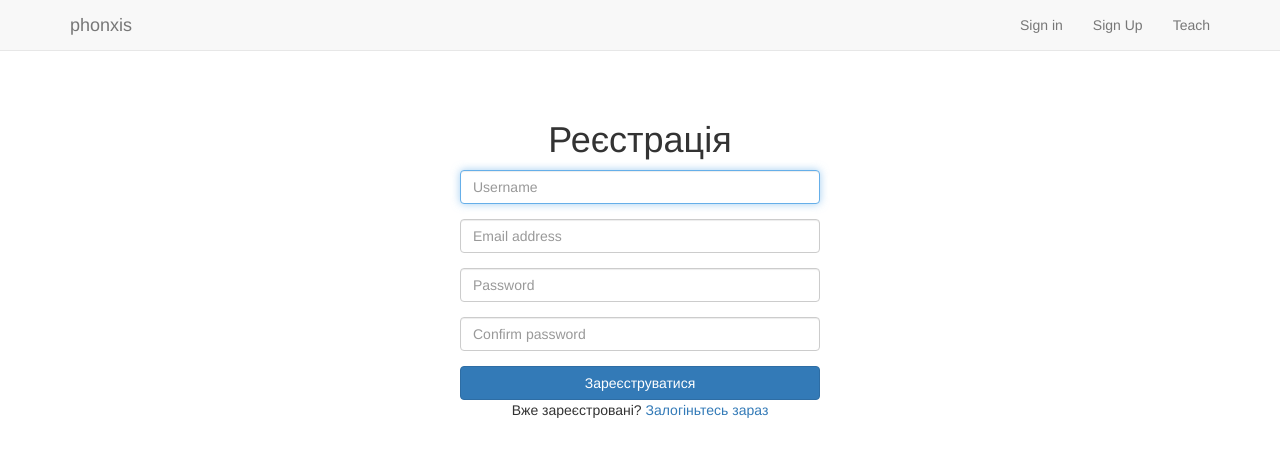
After one commit to phonxis/diploma, a Django app: page /accounts/registration/ in a window 1280 px wide. The commit adds this page. Shown: the top 457 px of the page. Run offline with Django 3.2, Linux system fonts and the light colour scheme; some libraries are stand-ins or nearby versions.

Commit message:
added automatic addition some users to instructor group

```diff
--- a/courses/templates/base.html
+++ b/courses/templates/base.html
@@ -44,6 +44,8 @@
                     <li>
                         <a href="{% url 'student_registration' %}">Sign Up</a>
                     </li>
+
+                    <li><a href="{% url 'instructor_registration' %}">Teach</a></li>
                 {% endif %}
             </ul>
         </div>
--- /dev/null
+++ b/courses/templates/registration/registration.html
@@ -0,0 +1,31 @@
+{% extends "base.html" %}
+
+{% block title %}
+    Teach
+{% endblock %}
+
+{% block content %}
+<div class="row">
+    <div class="col-md-4 col-md-offset-4 col-sm-6 col-sm-offset-3">
+        <div class="content">
+            <h1 class="text-center">Реєстрація</h1>
+            <form action="." class="register-form user-form" method="POST">
+                {{ form.username }}
+                {{ form.email }}
+                {{ form.password1 }}
+                {{ form.password2 }}
+                {% csrf_token %}
+                <input type="hidden" name="next" value="{{ next }}" />
+                <input type="submit" class="btn btn-primary btn-hg btn-block" value="Зареєструватися" />
+            </form>
+            <p class="text-center">
+                Вже зареєстровані?
+                <a href="{% url 'login' %}">
+                    Залогіньтесь зараз
+                </a>
+            </p>
+        </div>
+    </div>
+</div>
+
+{% endblock %}
--- a/courses/views.py
+++ b/courses/views.py
@@ -1,16 +1,17 @@
 from django.shortcuts import render, redirect, get_object_or_404
-from django.core.urlresolvers import reverse_lazy
+from django.core.urlresolvers import reverse_lazy, reverse
 from django.forms.models import modelform_factory
 from django.apps import apps
-from django.db.models import Count
+from django.db.models import Count, Q
 from django.views.generic import TemplateView
 from django.views.generic.list import ListView
 from django.views.generic.detail import DetailView
 from django.views.generic.base import TemplateResponseMixin, View
 from django.views.generic.edit import CreateView, UpdateView, DeleteView, FormView
-from django.contrib.auth import REDIRECT_FIELD_NAME, login
+from django.contrib.auth import REDIRECT_FIELD_NAME, login, authenticate
 from django.contrib.auth.forms import AuthenticationForm
 from django.contrib.auth.mixins import LoginRequiredMixin, PermissionRequiredMixin
+from django.contrib.auth.models import User, Group, Permission
 from django.core.cache import cache
 from django.utils.decorators import method_decorator
 from django.views.decorators.cache import never_cache
@@ -19,7 +20,7 @@ from django.http import HttpResponseRedirect
 from braces.views import CsrfExemptMixin, JsonRequestResponseMixin
 from .models import Course, Module, Content, Subject
 from .forms import ModuleFormSet
-from students.forms import CourseEnrollForm, UsersLoginForm
+from students.forms import CourseEnrollForm, UsersLoginForm, UsersCreationForm#, InstructorsCreationForm
 
 
 class IndexView(TemplateView):
@@ -428,3 +429,26 @@ class LoginView(FormView):
         else:
             self.set_test_cookie()
             return self.form_invalid(form)
+
+
+class InstructorRegistrationView(CreateView):
+    template_name = 'registration/registration.html'
+    form_class = UsersCreationForm #InstructorsCreationForm
+    #success_url = reverse_lazy('manage_course_list')
+
+    def form_valid(self, form):
+
+        # после ввода корректных данных в signup форму юзер будет залогинен
+        result = super(InstructorRegistrationView, self).form_valid(form)
+        cd = form.cleaned_data
+        user = authenticate(username=cd['username'], password=cd['password1'])
+        login(self.request, user)
+
+        return result
+
+    # каждого пользователя, который зарегистрировался по ссылке instructor_registration
+    # добавляем в группу Instructor
+    def get_success_url(self):
+        group = Group.objects.get(name='Instructor')
+        group.user_set.add(self.object)
+        return reverse('manage_course_list')
--- a/diploma/urls.py
+++ b/diploma/urls.py
@@ -3,7 +3,7 @@ from django.contrib import admin
 from django.contrib.auth import views as auth
 from django.conf import settings
 from django.conf.urls.static import static
-from courses.views import CourseListView, IndexView, LoginView
+from courses.views import CourseListView, IndexView, LoginView, InstructorRegistrationView
 from students.forms import UsersLoginForm
 
 
@@ -17,6 +17,11 @@ urlpatterns = [
     url(r'^$', IndexView.as_view(), name="index"),
     url(r'^students/', include('students.urls')),
 
+    # регистрация преподавателей
+    url(r'^accounts/registration/$',
+        InstructorRegistrationView.as_view(),
+        name='instructor_registration'),
+
     # social auth
     url(r'^social/', include('social_django.urls', namespace='social'))
 ]
--- a/students/forms.py
+++ b/students/forms.py
@@ -16,7 +16,7 @@ class UsersLoginForm(AuthenticationForm):
     username = forms.CharField(
         widget=forms.TextInput(
             attrs={'class': 'form-control form-group',
-                   'placeholder': 'Username',
+                   'placeholder': 'Username or E-mail address',
                    'required': 'True'}
         )
     )
@@ -87,3 +87,44 @@ class ProfileEditForm(forms.ModelForm):
     class Meta:
         model = Profile
         fields = ('date_of_birth',)
+
+# не используется----------------------------------------------------------
+class InstructorsCreationForm(UserCreationForm):
+    class Meta:
+        model = User
+        fields = ('username', 'email',)
+        widgets = {
+            'username': forms.TextInput(
+                    attrs={'class': 'form-control form-group',
+                           'placeholder': 'Username',
+                           'required': 'True'}
+            ),
+            'email': forms.TextInput(
+            attrs={'class': 'form-control form-group',
+                   'placeholder': 'Email address',
+                   'required': 'True'}
+            )
+        }
+    password1 = forms.CharField(
+        widget=forms.PasswordInput(
+            attrs={'class': 'form-control form-group',
+                   'placeholder': 'Password',
+                   'required': 'True'}
+        )
+    )
+    password2 = forms.CharField(
+        widget=forms.PasswordInput(
+            attrs={'class': 'form-control form-group',
+                   'placeholder': 'Confirm password',
+                   'required': 'True'}
+        )
+    )
+    '''group = forms.CharField(
+        widget=forms.TextInput(
+            attrs={'class': 'form-control form-group',
+                   'placeholder': '',
+                   'required': 'True',
+                   'value': 'Instructor'}
+        )
+    )'''
+# ---------------------------------------------------------------------------
--- a/students/urls.py
+++ b/students/urls.py
@@ -3,7 +3,7 @@ from django.views.decorators.cache import cache_page
 from . import views
 
 urlpatterns = [
-    url(r'^register/$',
+    url(r'^registration/$',
         views.StudentRegistrationView.as_view(),
         name="student_registration"),
     url(r'^enroll/$',
```
